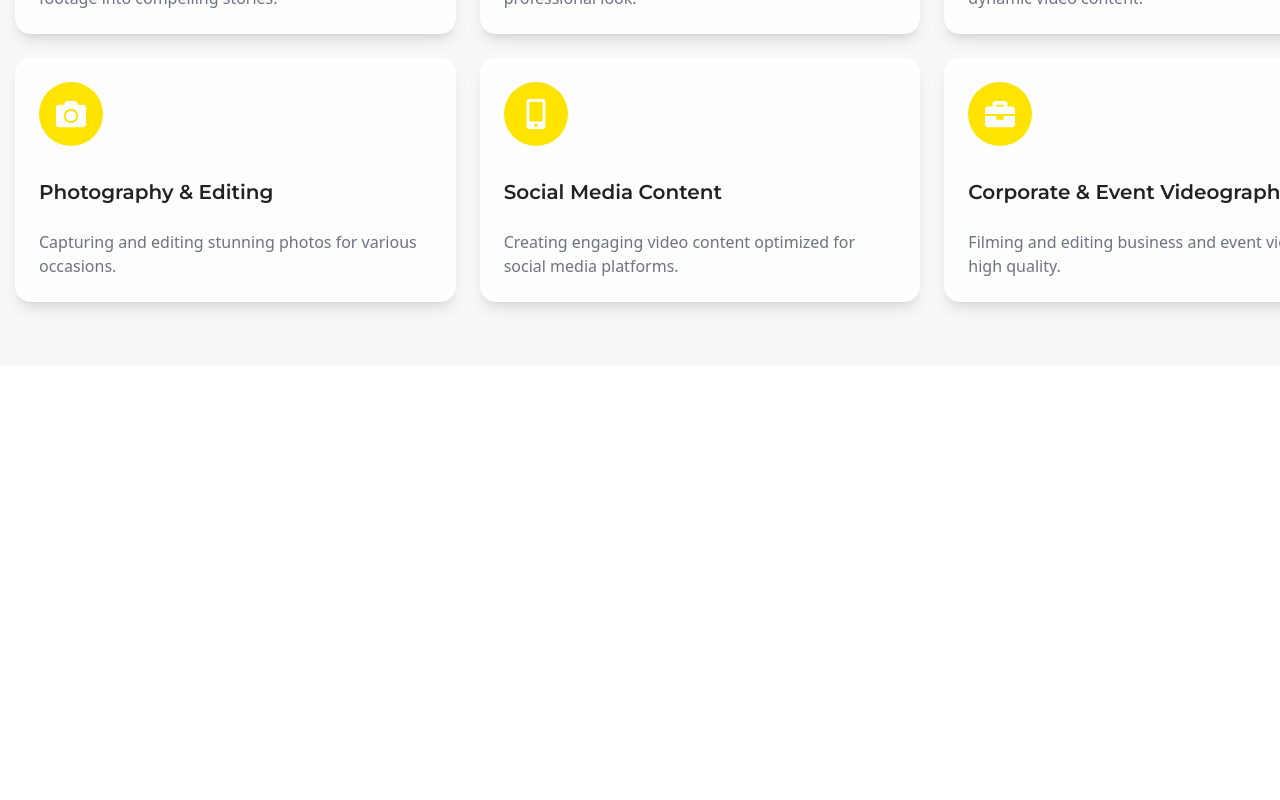
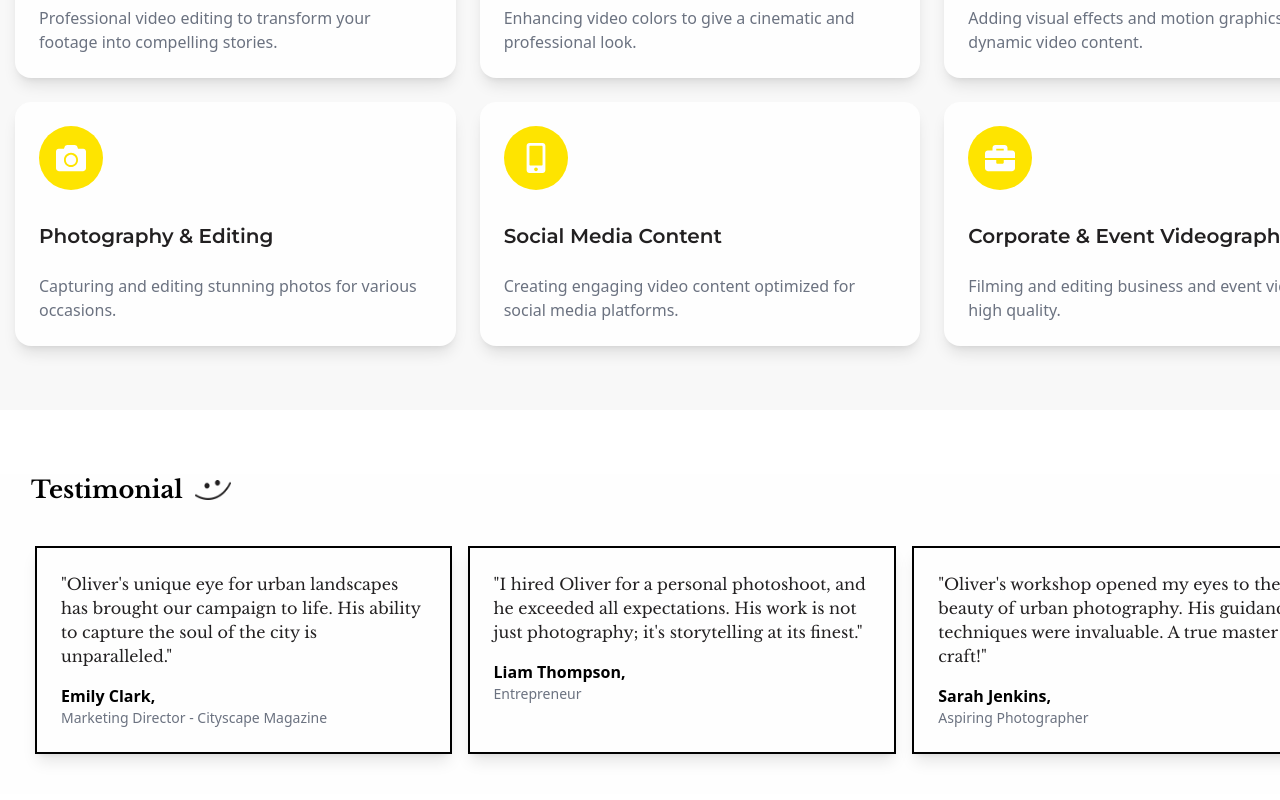
Before and after one commit to FiezAlhagwork/photography-portfolio, a React (Vite) app: page / in a window 1280 px wide. Shown: the part 3030-3830 px from the top of the page. Before the commit the page ends 3460 px from the top, so only its background shows below. Built offline with nearby package versions, Linux system fonts and the light colour scheme.

Commit message:
Craet section Testimonial

```diff
--- a/package.json
+++ b/package.json
@@ -15,7 +15,8 @@
     "react-dom": "^18.3.1",
     "react-icons": "^5.4.0",
     "react-modal": "^3.16.3",
-    "react-router-dom": "^7.1.1"
+    "react-router-dom": "^7.1.1",
+    "swiper": "^11.2.1"
   },
   "devDependencies": {
     "@eslint/js": "^9.17.0",
--- a/src/components/Gallery.tsx
+++ b/src/components/Gallery.tsx
@@ -4,9 +4,9 @@ import PhotoGallery from "./PhotoGallery";
 
 const Gallery = () => {
   return (
-    <div className="mx-9">
+    <div className="mx-9 my-16">
       <motion.div>
-        <h2 className="text-3xl text-center font-libre text-Black ">
+        <h2 className="text-3xl text-center font-libre text-Black mb-10 ">
           Some of my latest shots
         </h2>
       </motion.div>
--- a/src/components/PhotoGallery.tsx
+++ b/src/components/PhotoGallery.tsx
@@ -120,7 +120,7 @@ export default function PhotoGallery() {
       <div className="">
         {visibleCount < photos.length && (
           <motion.div
-            className="flex justify-center mt-6"
+            className="flex justify-center mt-12"
             variants={animationVariants}
             custom="down"
             initial="hidden"
--- a/src/components/Services.tsx
+++ b/src/components/Services.tsx
@@ -3,7 +3,7 @@ import { services } from "../constant";
 
 const Services = () => {
   return (
-    <section className="py-16 my-16 mb  bg-Smoke_White">
+    <section className="py-16 mt-16 mb  bg-Smoke_White">
       <div className=" containers  px-6">
         <h2 className="text-3xl text-center font-libre text-Black  mb-10">
           Our Services
--- /dev/null
+++ b/src/components/Testimonial.tsx
@@ -0,0 +1,60 @@
+import { Swiper, SwiperSlide } from "swiper/react";
+import { Pagination } from "swiper/modules";
+// import "swiper/css";
+// import "swiper/css/pagination";
+
+const testimonials = [
+  {
+    text: "Oliver's unique eye for urban landscapes has brought our campaign to life. His ability to capture the soul of the city is unparalleled.",
+    author: "Emily Clark",
+    role: "Marketing Director - Cityscape Magazine",
+  },
+  {
+    text: "I hired Oliver for a personal photoshoot, and he exceeded all expectations. His work is not just photography; it's storytelling at its finest.",
+    author: "Liam Thompson",
+    role: "Entrepreneur",
+  },
+  {
+    text: "Oliver's workshop opened my eyes to the beauty of urban photography. His guidance and techniques were invaluable. A true master of his craft!",
+    author: "Sarah Jenkins",
+    role: "Aspiring Photographer",
+  },
+];
+
+const Testimonial = () => {
+  return (
+    <div className="py-16">
+      <div className=" containers bg-White">
+
+        <div className="flex justify-between items-center px-4">
+
+          <div className="flex gap-3 items-center   ">
+            <h2 className="font-libre text-2xl font-semibold">Testimonial</h2>
+            <img src="./small.png" alt="" className="w-9  h-5" />
+          </div>
+
+          <div className="flex gap-2 items-center">
+            <span className="w-3 h-3 border-2 border-black"></span>
+            <span className="w-3 h-3 border-2 border-black bg-Yellow"></span>
+            <span className="w-3 h-3 border-2 border-black"></span>
+            <span className="w-3 h-3 border-2 border-black"></span>
+          </div>
+
+        </div>
+
+        <div className=" py-10 px-5 flex max-lg:flex-col gap-4 items-center">
+          {testimonials.map((item, index) => (
+            <div className="p-6 border-2 border-black bg-White shadow-lg min-h-52 ">
+              <p className="text-Black font-libre text-base ">"{item.text}"</p>
+              <p className="font-bold mt-4">{item.author},</p>
+              <p className="text-sm text-gray-500">{item.role}</p>
+            </div>
+          ))}
+        </div>
+
+      </div>
+    </div>
+  );
+};
+
+export default Testimonial;
--- a/src/pages/Home.tsx
+++ b/src/pages/Home.tsx
@@ -2,6 +2,7 @@ import AboutSection from "../components/AboutSection"
 import Gallery from "../components/Gallery"
 import Hero from "../components/Hero"
 import Services from "../components/Services"
+import Testimonial from "../components/Testimonial"
 
 
 
@@ -12,6 +13,7 @@ const Home = () => {
         <AboutSection/>
         <Gallery/>
         <Services/>
+        <Testimonial/>
     </>
   )
 }
```
Also changed, not shown: public/small.png (added), 1 other file (tests, documents, lock files or other folders).
